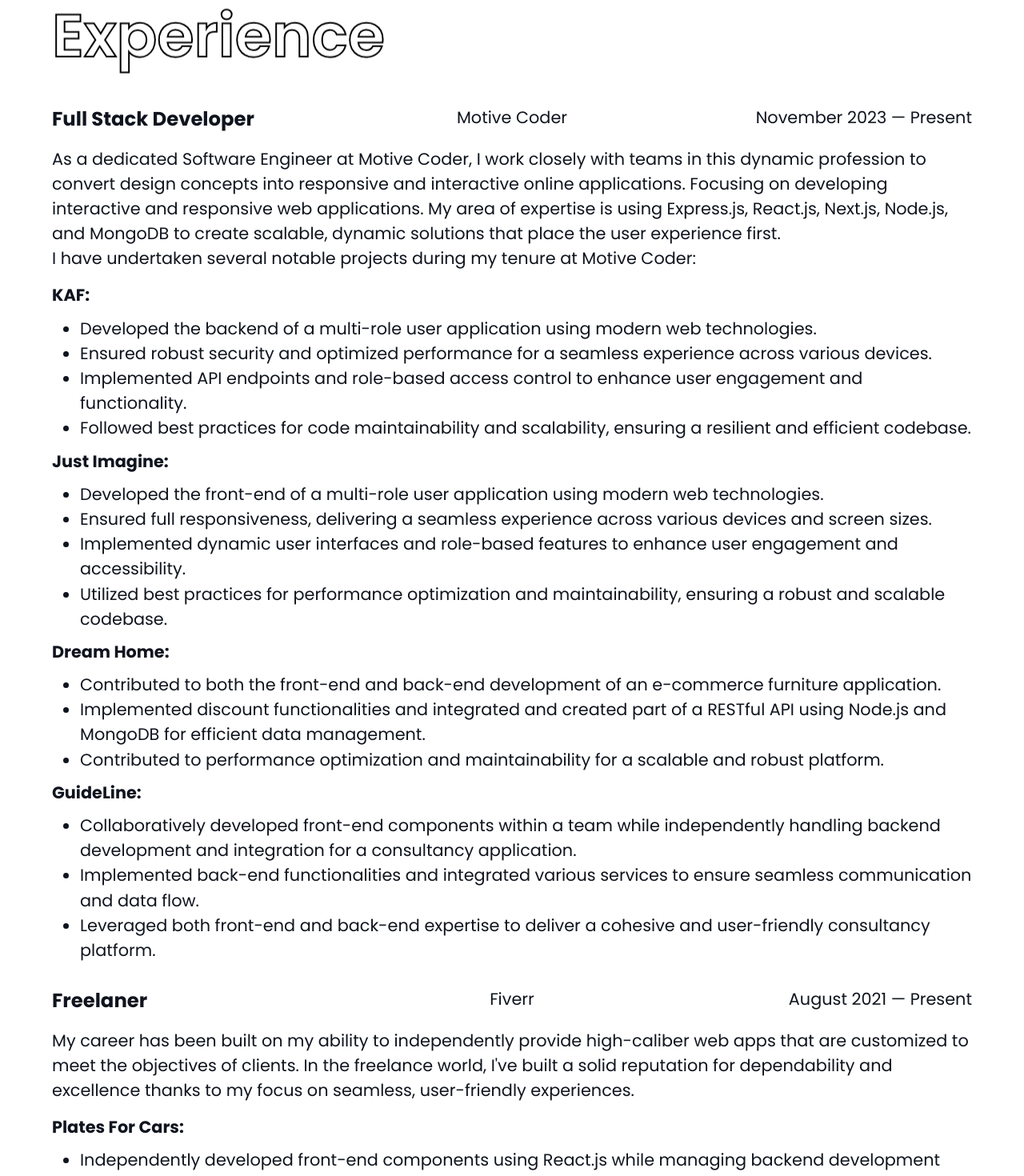
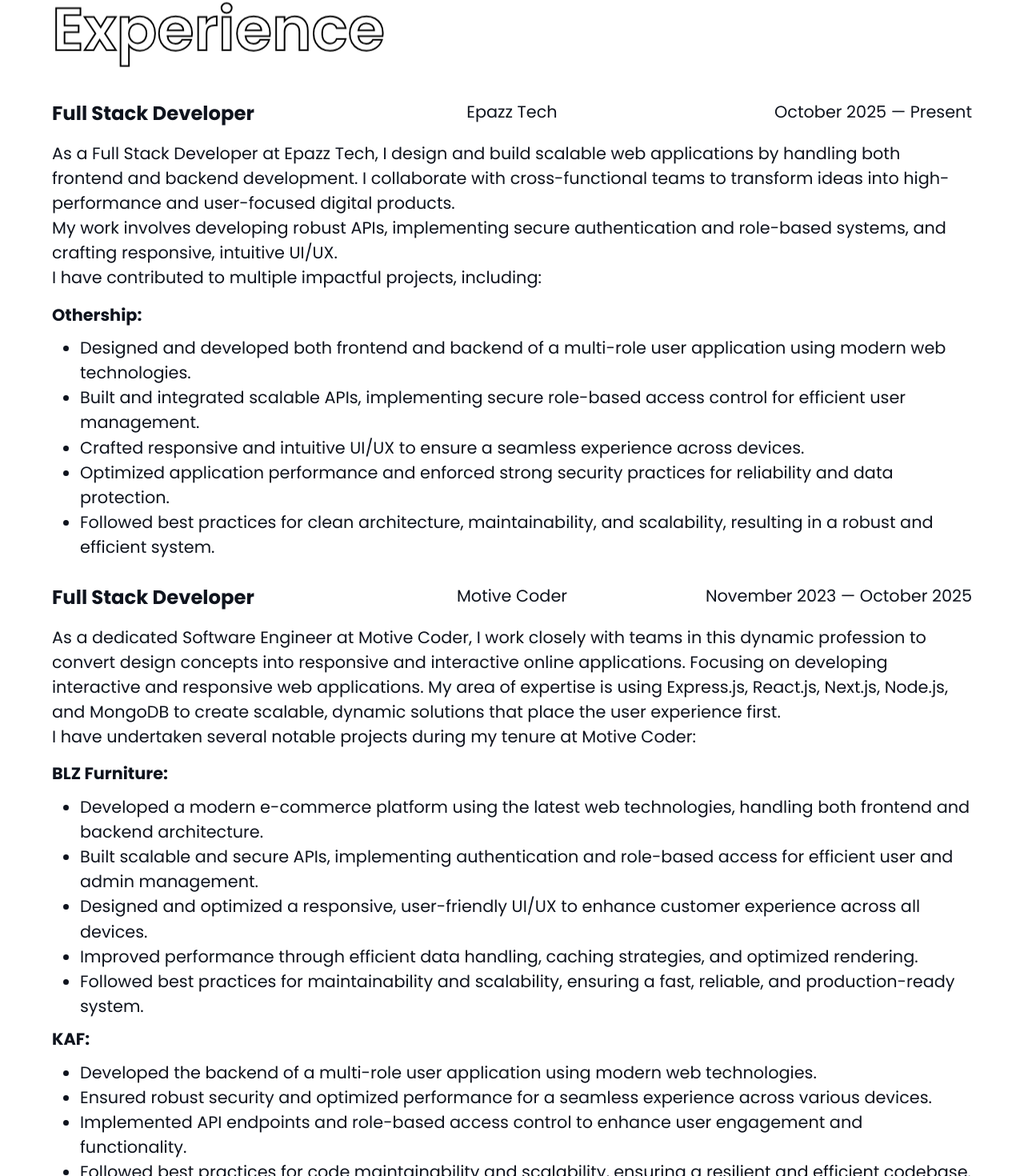
Before and after one commit to abubakar-sarwar/portfolio, a Next.js app: page /about in a window 1280 px wide. Shown: the part 1287-2757 px from the top of the page at 80% size. Built offline with nearby package versions, Linux system fonts and the light colour scheme.

Commit message:
new project added

```diff
--- a/app/_components/aboutComponents/experience.tsx
+++ b/app/_components/aboutComponents/experience.tsx
@@ -26,23 +26,97 @@
             <h3 className="experience-des">Full Stack Developer</h3>
           </div>
           <div className="col-33 item-center">
+            <p className="experience-para">Epazz Tech</p>
+          </div>
+          <div className="col-33 item-right">
+            <span className="experience-para">October 2025 — Present</span>
+          </div>
+          <div className="col-1">
+            <p className="experience-para m-1">
+              As a Full Stack Developer at Epazz Tech, I design and build
+              scalable web applications by handling both frontend and backend
+              development. I collaborate with cross-functional teams to
+              transform ideas into high-performance and user-focused digital
+              products.
+              <br />
+              My work involves developing robust APIs, implementing secure
+              authentication and role-based systems, and crafting responsive,
+              intuitive UI/UX.
+              <br />I have contributed to multiple impactful projects,
+              including:
+            </p>
+            <p className="project_name">Othership:</p>
+            <ul className="project_do_list">
+              <li>
+                Designed and developed both frontend and backend of a multi-role
+                user application using modern web technologies.
+              </li>
+              <li>
+                Built and integrated scalable APIs, implementing secure
+                role-based access control for efficient user management.
+              </li>
+              <li>
+                Crafted responsive and intuitive UI/UX to ensure a seamless
+                experience across devices.
+              </li>
+              <li>
+                Optimized application performance and enforced strong security
+                practices for reliability and data protection.
+              </li>
+              <li>
+                Followed best practices for clean architecture, maintainability,
+                and scalability, resulting in a robust and efficient system.
+              </li>
+            </ul>
+          </div>
+        </div>
+        <div className="row animate mt-2">
+          <div className="col-33">
+            <h3 className="experience-des">Full Stack Developer</h3>
+          </div>
+          <div className="col-33 item-center">
             <p className="experience-para">Motive Coder</p>
           </div>
           <div className="col-33 item-right">
-            <span className="experience-para">November 2023 — Present</span>
+            <span className="experience-para">
+              November 2023 — October 2025
+            </span>
           </div>
           <div className="col-1">
             <p className="experience-para m-1">
-              As a dedicated Software Engineer at Motive Coder, I work
-              closely with teams in this dynamic profession to convert design
-              concepts into responsive and interactive online applications.
-              Focusing on developing interactive and responsive web
-              applications. My area of expertise is using Express.js, React.js,
-              Next.js, Node.js, and MongoDB to create scalable, dynamic
-              solutions that place the user experience first.
+              As a dedicated Software Engineer at Motive Coder, I work closely
+              with teams in this dynamic profession to convert design concepts
+              into responsive and interactive online applications. Focusing on
+              developing interactive and responsive web applications. My area of
+              expertise is using Express.js, React.js, Next.js, Node.js, and
+              MongoDB to create scalable, dynamic solutions that place the user
+              experience first.
               <br />I have undertaken several notable projects during my tenure
               at Motive Coder:
             </p>
+            <p className="project_name">BLZ Furniture:</p>
+            <ul className="project_do_list">
+              <li>
+                Developed a modern e-commerce platform using the latest web
+                technologies, handling both frontend and backend architecture.
+              </li>
+              <li>
+                Built scalable and secure APIs, implementing authentication and
+                role-based access for efficient user and admin management.
+              </li>
+              <li>
+                Designed and optimized a responsive, user-friendly UI/UX to
+                enhance customer experience across all devices.
+              </li>
+              <li>
+                Improved performance through efficient data handling, caching
+                strategies, and optimized rendering.
+              </li>
+              <li>
+                Followed best practices for maintainability and scalability,
+                ensuring a fast, reliable, and production-ready system.
+              </li>
+            </ul>
             <p className="project_name">KAF:</p>
             <ul className="project_do_list">
               <li>
@@ -60,25 +134,6 @@
               <li>
                 Followed best practices for code maintainability and
                 scalability, ensuring a resilient and efficient codebase.
-              </li>
-            </ul>
-            <p className="project_name">Just Imagine:</p>
-            <ul className="project_do_list">
-              <li>
-                Developed the front-end of a multi-role user application using
-                modern web technologies.
-              </li>
-              <li>
-                Ensured full responsiveness, delivering a seamless experience
-                across various devices and screen sizes.
-              </li>
-              <li>
-                Implemented dynamic user interfaces and role-based features to
-                enhance user engagement and accessibility.
-              </li>
-              <li>
-                Utilized best practices for performance optimization and
-                maintainability, ensuring a robust and scalable codebase.
               </li>
             </ul>
             <p className="project_name">Dream Home:</p>
@@ -113,9 +168,28 @@
                 cohesive and user-friendly consultancy platform.
               </li>
             </ul>
+            <p className="project_name">Just Imagine:</p>
+            <ul className="project_do_list">
+              <li>
+                Developed the front-end of a multi-role user application using
+                modern web technologies.
+              </li>
+              <li>
+                Ensured full responsiveness, delivering a seamless experience
+                across various devices and screen sizes.
+              </li>
+              <li>
+                Implemented dynamic user interfaces and role-based features to
+                enhance user engagement and accessibility.
+              </li>
+              <li>
+                Utilized best practices for performance optimization and
+                maintainability, ensuring a robust and scalable codebase.
+              </li>
+            </ul>
           </div>
         </div>
-        <div className="row animate mt-2">
+        {/* <div className="row animate mt-2">
           <div className="col-33">
             <h3 className="experience-des">Freelaner</h3>
           </div>
@@ -151,7 +225,7 @@
               </li>
             </ul>
           </div>
-        </div>
+        </div> */}
       </div>
     </div>
   );
--- a/app/_components/footer.tsx
+++ b/app/_components/footer.tsx
@@ -44,7 +44,10 @@
             <div className="projects">
               <h1>Latest Projects</h1>
               <ul>
-                {projects?.slice(0, 5)?.map((item: ProjectType, index) => (
+                {projects
+                  ?.filter((item) => !!item.liveLink)
+                  ?.slice(0, 5)
+                  ?.map((item: ProjectType, index) => (
                     <li key={index}>
                       <Link
                         href={item?.liveLink || item?.gitLink}
--- a/app/about/page.tsx
+++ b/app/about/page.tsx
@@ -18,12 +18,11 @@
                   <div className="ml-desc">
                     <p className="about-para">Hello, I&apos;m Muhammad Abu Bakar.</p>
                     <p className="about-para">
-                      Passionate Software Engineer with 2+ years of
+                      Passionate Software Engineer with 3+ years of
                       experience in web development in the tech industry.
                       Skilled at creating scalable and maintainable web apps
                       while focusing on delivering excellent user experiences
-                      and optimizing application speed using technologies like
-                      Next.js, Node.js, Express.js, Laravel, etc.
+                      and optimizing application speed.
                     </p>
                     <br />
                     <p className="about-para">
--- a/app/layout.tsx
+++ b/app/layout.tsx
@@ -59,7 +59,7 @@
   icons: ["/assets/logo.png"],
   metadataBase: new URL("https://abubakarsarwar.vercel.app/"),
   openGraph: {
-    title: "M. Abubakar",
+    title: "Muhammad Abubakar",
     description,
     images: ["/assets/abubakarsarwar.png"],
     type: "website",
--- a/constants/index.ts
+++ b/constants/index.ts
@@ -1,4 +1,19 @@
 export const projects = [
+  {
+    title: "Othership",
+    description:
+      "Contributed to the development and enhancement of a Hybrid Workspace Management System (HWMS) for Othership, improving workspace booking, employee scheduling, and overall system performance. Worked on both frontend and backend to implement scalable APIs, refine role-based access control, and enhance UI/UX for a seamless user experience.",
+    technologies: [
+      "Nest.js",
+      "MongoDB",
+      "Next.js",
+      "Tailwindcss",
+      "TypeScript",
+    ],
+    image: "/assets/hwms.othership.com.avif",
+    gitLink: "",
+    liveLink: "https://hwms.othership.com/",
+  },
   {
     title: "BLZ Furniture",
     description:
@@ -12,7 +27,7 @@
     ],
     image: "/assets/blzfurniture.avif",
     gitLink: "",
-    liveLink: "https://blzfurniture.com",
+    liveLink: "",
   },
   {
     title: "Car Tracking System",
@@ -61,7 +76,7 @@
     ],
     image: "/assets/kaf.avif",
     gitLink: "",
-    liveLink: "https://www.kaf.ae/",
+    liveLink: "",
   },
   {
     title: "Thrillquest",
@@ -106,7 +121,7 @@
     technologies: ["Next", "Node", "Express", "MongoDB", "Redux"],
     image: "/assets/project_04.avif",
     gitLink: "",
-    liveLink: "https://www.glgroupuae.com/",
+    liveLink: "",
   },
   {
     title: "Just Imagine",
@@ -115,7 +130,7 @@
     technologies: ["Next", "Redux ToolKit", "Node js", "MongoDB"],
     image: "/assets/just-Imagine.avif",
     gitLink: "",
-    liveLink: "https://www.careerjustimagine.com/",
+    liveLink: "",
   },
 ];
 
```
Also changed, not shown: app/page.tsx (+4 -4 lines), public/assets/hwms.othership.com.avif (added). Lines whose indentation alone changed are shown as unchanged.
